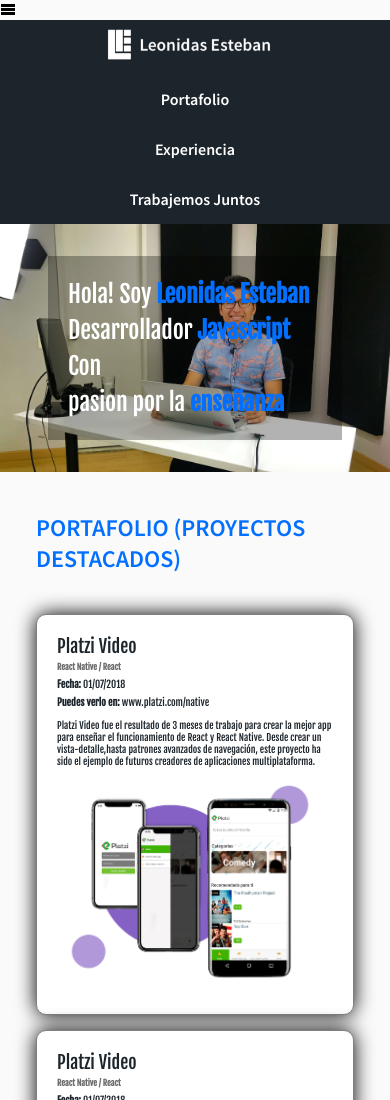
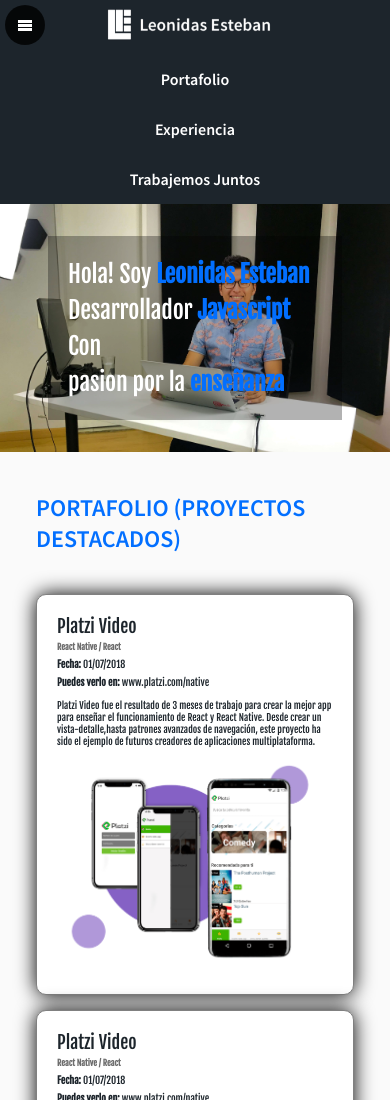
Before and after one commit to Yeisonryhn/DesarrolloWebOnlinePlatzi, a plain HTML site: page index.html in a window 390 px wide. Shown: the top 1100 px of the page. Drawn offline with Linux system fonts and the light colour scheme; files whose address does not match are found by name.

Commit message:
Dandole forma al menu hamburguesa

```diff
--- a/css/estilo.css
+++ b/css/estilo.css
@@ -376,6 +376,22 @@
 	/*background-color: blue;*/
 	position: relative;
 }
+.burger-button{
+	width: 40px;
+	height: 40px;
+	border-radius: 50%;
+	background-color: rgba(0, 0, 0, .8);
+	display: none;/*Que no se vea por defecto*/
+	line-height: 40px;
+	text-align: center;
+	position: fixed;
+	z-index: 5;
+	left: 5px;
+	top: 5px;
+	color: white;/*Color de la fuente, ya que el burger-button es una fuente personalizada*/
+
+
+}
 /*------------------------------------------------------------------------------------------------------------------*/
 /*------------------------------------------------------------------------------------------------------------------*/
 @media screen and (max-width: 1024px){/*PC DE ESCRITORIO*/
@@ -404,6 +420,9 @@
 
 @media screen and (max-width: 767px){/*Por debajo de laptop y tablet LAPTOP Y TABLET*/
 
+	.burger-button{
+		display:block;/*Para que se muestre y tome el ancho y el alto de arriba*/
+	}
 	.header{
 		display: block;
 		height: auto;
--- a/index.html
+++ b/index.html
@@ -11,7 +11,7 @@
 			y escalado 1 que significa 100%-->
 	</head>
 	<body>
-		<i class="icon-menu"></i><!-- tag i se usa para italicas(cursivas)--->
+		<i class="icon-menu burger-button"></i><!-- tag i se usa para italicas(cursivas)--->
 		<header class="header"><!--Estilos en linea -->
 			<div class=wrapper>
 
```
